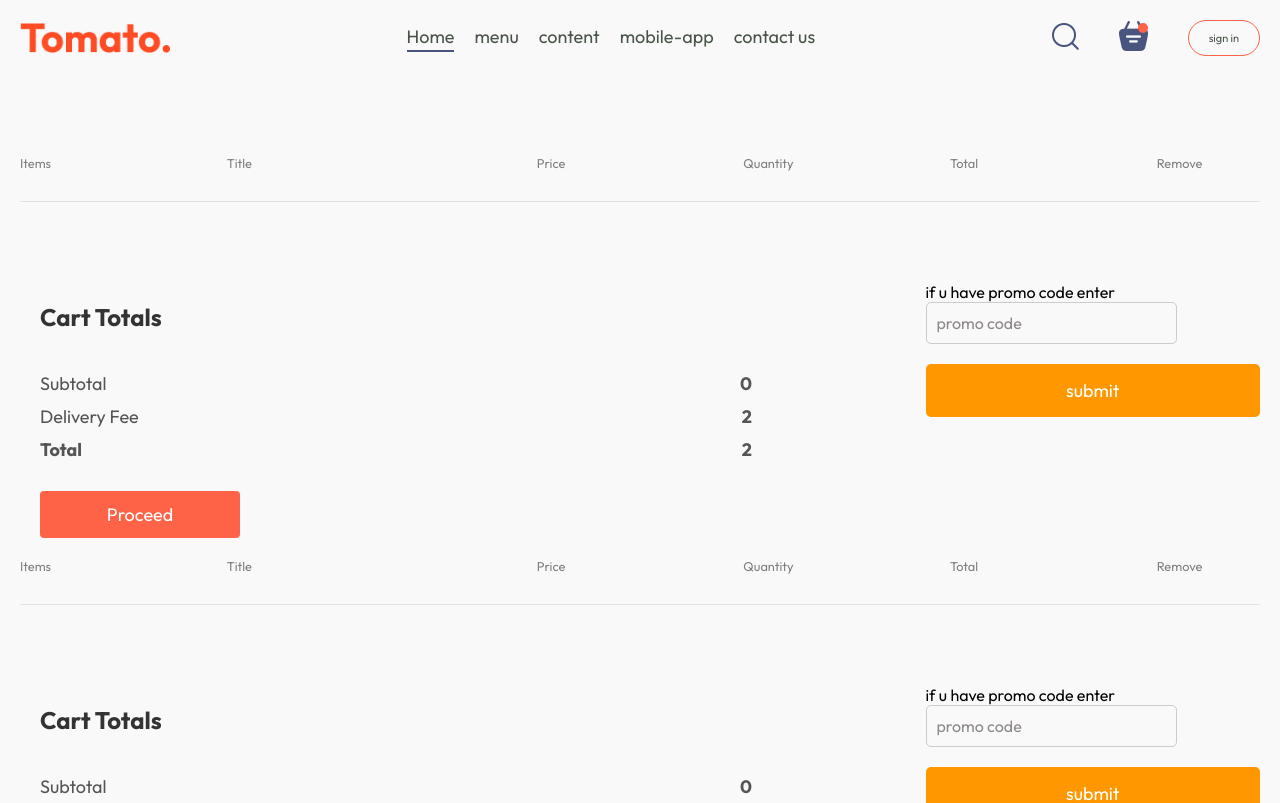
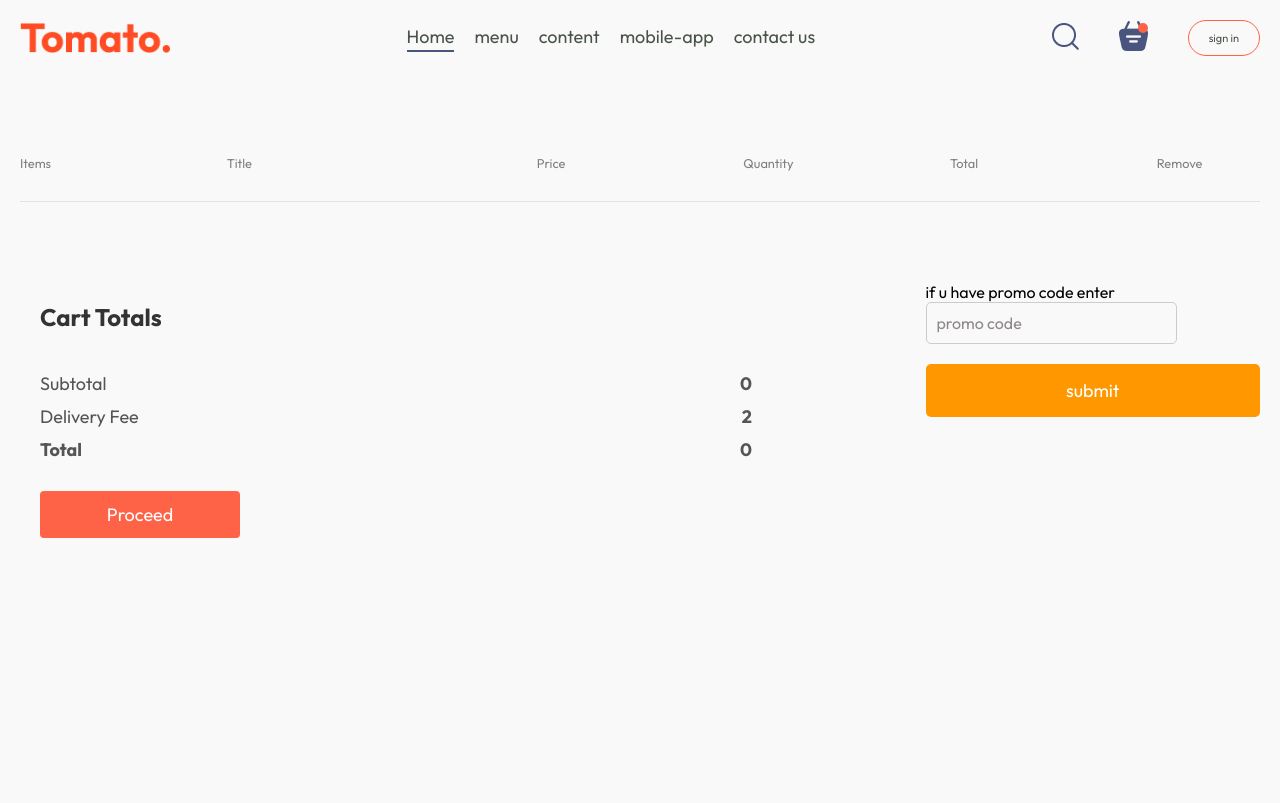
Before and after one commit to NIVASH-P/Food-Delivery-App, a React (Create React App) app in the folder FrontEnd/swigz/: page /basket_icon in a window 1280 px wide. Shown: the top 803 px of the page. Built offline with nearby package versions, Linux system fonts and the light colour scheme.

Commit message:
modified:

```diff
--- a/FrontEnd/swigz/src/components/Fooddisplay/Fooddisplay.jsx
+++ b/FrontEnd/swigz/src/components/Fooddisplay/Fooddisplay.jsx
@@ -2,7 +2,6 @@ import React, { useContext, useState } from 'react'
 import './Fooddisplay.css';
 import { StoreContext } from '../Exploremenu/context';
 import { FootItem } from '../FoodItems/FootItem';
-import { Recipe } from '../Recipe/Recipe';
 
 export const Fooddisplay = ({ category }) => {
   const { food_list } = useContext(StoreContext);
@@ -19,12 +18,6 @@ export const Fooddisplay = ({ category }) => {
   return (
 
     <div>
-        {selectedItem && (
-        <Recipe
-          category={selectedItem.name}
-          itemImage={selectedItem.image}
-        />
-      )}
     <div className='food-display' id='food-display'>
 
 
--- a/FrontEnd/swigz/src/components/pages/Cart/Cart.jsx
+++ b/FrontEnd/swigz/src/components/pages/Cart/Cart.jsx
@@ -5,63 +5,6 @@ export const Cart = () => {
 const {cartItems,food_list, removeFromCart,getTotalcard} = useContext(StoreContext);
 return (
 <div className='cart'>
-<div className="cart-items">
-<div className="cart-items-title">
-<p>Items</p>
-<p>Title</p>
-<p>Price</p>
-<p>Quantity</p>
-<p>Total</p>
-<p>Remove</p>
-</div>
-<br />
-<hr />
-{food_list.map((item,index)=>{
-if(cartItems && cartItems[item._id]>0)
-{
-return (
-    <div>
-        <div className='cart-items-title cart-items-item'>
-<img src={item.image} alt="" />
-<p>{item.name}</p>
-<p>{item.price}</p>
-<p>{cartItems[item._id]}</p>
-<p>{item.price*cartItems[item._id]}</p>
-<p onclick={()=>removeFromCart(item._id)} className='cross'>x</p>
-<p>x</p>
-</div>
-<hr/>
-    </div>)}
-})}
-</div>
-<div className="cart-bottom">
-<div className="cart-total">
-<h2>Cart Totals</h2>
-<div>
-<div className="cart-total-details">
-<p>Subtotal</p> <p>{getTotalcard()}</p>
-</div>
-<div className="cart-total-details">
-<p>Delivery Fee</p>
-<p>{2}</p>
-</div>
-<div className="cart-total-details">
-<b>Total</b>
-<b>{getTotalcard()+2}</b>
-</div>
-</div>
-<button>Proceed</button>
-</div>
-<div className="Cart-promocode">
-    <div>
-        <p>if u have promo code enter</p>
-        <div className='cart-promocode-input'>
-            <input type="text" placeholder='promo code'/>
-            <button>submit</button>
-        </div>
-        </div>
-</div>
-</div>
     <div className="cart-items">
         <div className="cart-items-title">
             <p>Items</p>
@@ -120,5 +63,5 @@ return (
         </div>
     </div>
 </div>
-);
+)
 }
```
Also changed, not shown: FrontEnd/swigz/src/components/Exploremenu/context.jsx (indentation only).
